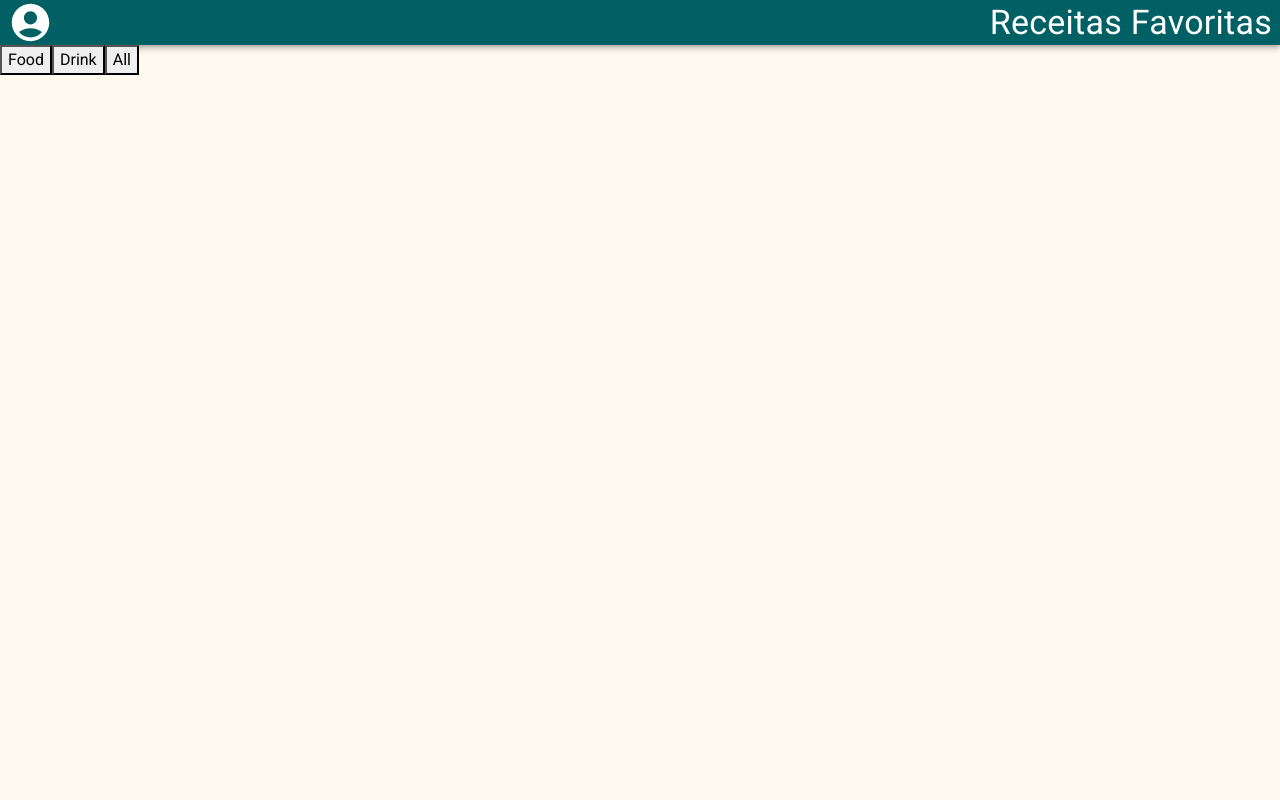
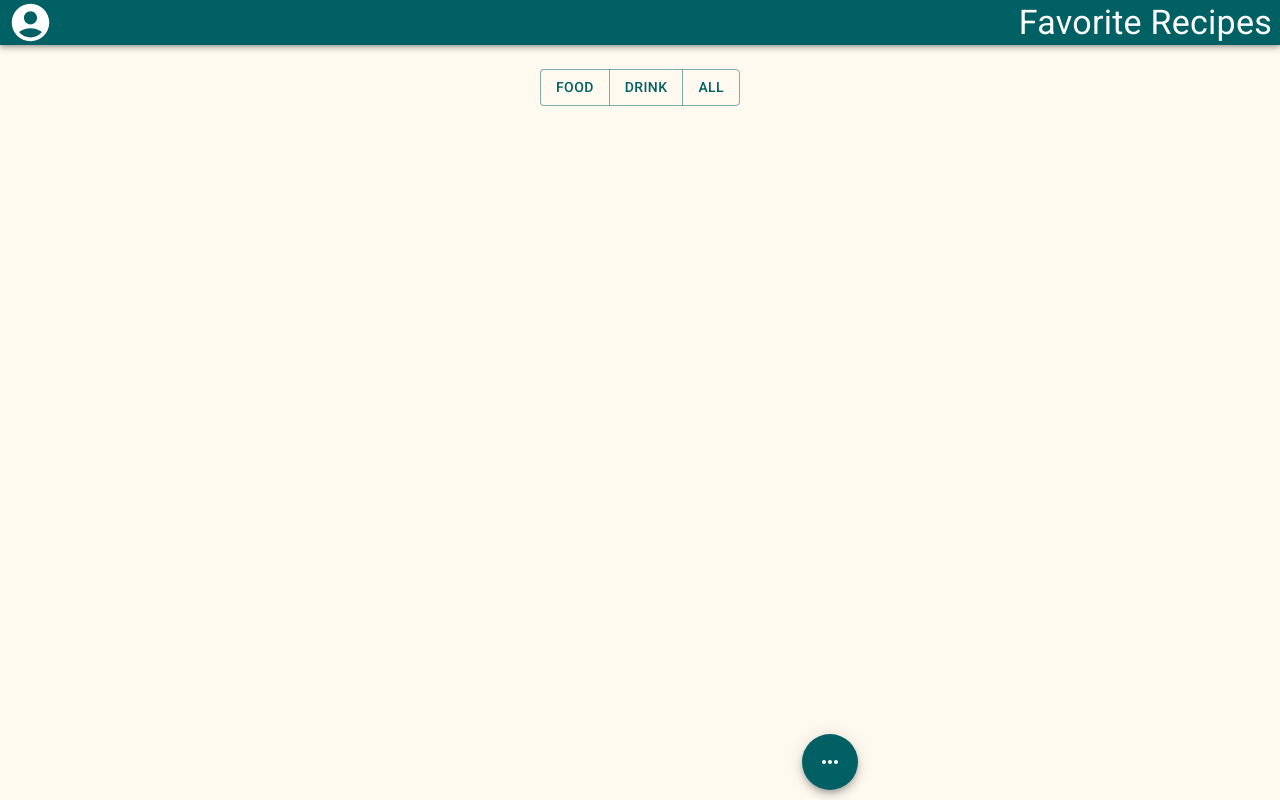
Before and after one commit to lucsduartee/recipes-app, a React (Create React App) app: page /receitas-favoritas in a window 1280 px wide. Built offline with nearby package versions, Linux system fonts and the light colour scheme.

Commit message:
styles: added styles to favorite recipes

```diff
--- a/src/components/FavoriteCard.jsx
+++ b/src/components/FavoriteCard.jsx
@@ -1,20 +1,39 @@
 import React, { useState } from 'react';
 import P from 'prop-types';
 import { Link } from 'react-router-dom';
-import clipboardCopy from 'clipboard-copy';
-import shareIcon from '../images/shareIcon.svg';
-import blackHeartIcon from '../images/blackHeartIcon.svg';
+import ShareIcon from '@material-ui/icons/Share';
+import Favorite from '@material-ui/icons/Favorite';
+import CloseIcon from '@material-ui/icons/Close';
+import { Card, CardContent, CardMedia, CardActions, IconButton, Snackbar, Button } from '@material-ui/core';
 
 function FavoriteCard({ index, favorite, setUpdate }) {
-  const [shouldRenderMessage, setShouldRenderMEssage] = useState(false);
+  const [open, setOpen] = useState(false);
   const { type, area, category, alcoholicOrNot, name, image, id } = favorite;
   const horizontalTopText = type === 'comida' ? `${area} - ${category}` : alcoholicOrNot;
 
-  const handleClick = async (group, idRef) => {
-    const url = group === 'comida' ? `/comidas/${idRef}` : `/bebidas/${idRef}`;
-    await clipboardCopy(`http://localhost:3000${url}`);
-    setShouldRenderMEssage(true);
+  const handleClose = (event, reason) => {
+    if (reason === 'clickaway') {
+      return;
+    }
+
+    setOpen(false);
   };
+
+  const action = (
+    <React.Fragment>
+      <Button color="secondary" size="small" onClick={handleClose}>
+        UNDO
+      </Button>
+      <IconButton
+        size="small"
+        aria-label="close"
+        color="inherit"
+        onClick={handleClose}
+      >
+        <CloseIcon fontSize="small" />
+      </IconButton>
+    </React.Fragment>
+  );
 
   const handleClickDisFav = (idRef) => {
     const fromStorage = JSON.parse(localStorage.getItem('favoriteRecipes'));
@@ -24,15 +43,20 @@ function FavoriteCard({ index, favorite, setUpdate }) {
   };
 
   return (
-    <div>
+    <Card
+      sx={{
+        marginTop: 3,
+      }}
+    >
       <Link to={ type === 'comida' ? `/comidas/${id}` : `/bebidas/${id}` }>
-        <img
-          style={ { width: '150px' } }
-          src={ image }
+        <CardMedia
+          component="img"
+          height="140"
+          image={ image }
           alt={ name }
-          data-testid={ `${index}-horizontal-image` }
         />
       </Link>
+      <CardContent>
         <p data-testid={ `${index}-horizontal-top-text` }>
           {horizontalTopText}
         </p>
@@ -41,28 +65,34 @@ function FavoriteCard({ index, favorite, setUpdate }) {
             {name}
           </h3>
         </Link>
-      <button
-        type="button"
-        onClick={ () => handleClick(type, id) }
+        <CardActions>
+          <IconButton
+            // https://stackoverflow.com/questions/39501289/in-reactjs-how-to-copy-text-to-clipboard
+            // Gary Vernon Grubb
+            onClick={ () => {
+              window.navigator.clipboard
+                .writeText(`http://localhost:3000${type === 'comida' ? `/comidas/${id}` : `/bebidas/${id}`}`);
+              setOpen(true);
+            } }
           >
-        <img
-          data-testid={ `${index}-horizontal-share-btn` }
-          src={ shareIcon }
-          alt="Share Icon"
-        />
-      </button>
-      <button
+            <ShareIcon />
+          </IconButton>
+          <IconButton
             type="button"
             onClick={ () => handleClickDisFav(id) }
           >
-        <img
-          data-testid={ `${index}-horizontal-favorite-btn` }
-          src={ blackHeartIcon }
-          alt="Black Heart Icon"
+            <Favorite color="secondary"/>
+          </IconButton>
+        </CardActions>
+      </CardContent>
+      <Snackbar
+        open={open}
+        autoHideDuration={3000}
+        onClose={handleClose}
+        message="Link copied"
+        action={action}
       />
-      </button>
-      { shouldRenderMessage && 'Link copiado!' }
-    </div>
+    </Card>
   );
 }
 
--- a/src/pages/FavoritesRecipes.jsx
+++ b/src/pages/FavoritesRecipes.jsx
@@ -1,6 +1,8 @@
 import React, { useEffect, useState } from 'react';
+import { Container, ButtonGroup, Button } from '@material-ui/core';
 import FavoriteCard from '../components/FavoriteCard';
 import Header from '../components/Header';
+import Footer from '../components/Footer';
 
 function FavoritesRecipes() {
   const [shouldUpdate, setShouldUpdateFavorite] = useState(false);
@@ -15,31 +17,36 @@ function FavoritesRecipes() {
 
   return (
     <div>
-      <Header title="Receitas Favoritas" hasBtn={ false } />
-      <div>
-        <button
-          type="button"
+      <Header title="Favorite Recipes" hasBtn={ false } />
+      <Container
+        sx={{
+          marginTop: 3,
+          width: '100%',
+          display: 'flex',
+          flexDirection: 'column',
+        }}
+      >
+        <ButtonGroup
+          sx={{
+            alignSelf: 'center',
+          }}
+        >
+          <Button
             onClick={ () => setFilter('comida') }
-          data-testid="filter-by-food-btn"
           >
             Food
-        </button>
-        <button
-          type="button"
+          </Button>
+          <Button
             onClick={ () => setFilter('bebida') }
-          data-testid="filter-by-drink-btn"
           >
             Drink
-        </button>
-        <button
-          type="button"
+          </Button>
+          <Button
             onClick={ () => setFilter('all') }
-          data-testid="filter-by-all-btn"
           >
             All
-        </button>
-      </div>
-
+          </Button>
+        </ButtonGroup>
         { getStorage() !== null && getStorage()
           .filter((favorite) => (filter === 'all' ? favorite : favorite.type === filter))
           .map((favorite, index) => (
@@ -50,6 +57,8 @@ function FavoritesRecipes() {
               favorite={ favorite }
             />
           ))}
+      </Container>
+      <Footer />
     </div>
   );
 }
--- a/src/pages/RecipesDone.jsx
+++ b/src/pages/RecipesDone.jsx
@@ -12,7 +12,7 @@ function RecipesDone() {
 
   return (
     <div>
-      <Header title="Receitas Feitas" hasBtn={ false } />
+      <Header title="Recipes Done" hasBtn={ false } />
       <div>
         <button
           onClick={ () => setFilter('comida') }
```
Lines whose indentation alone changed are shown as unchanged.
